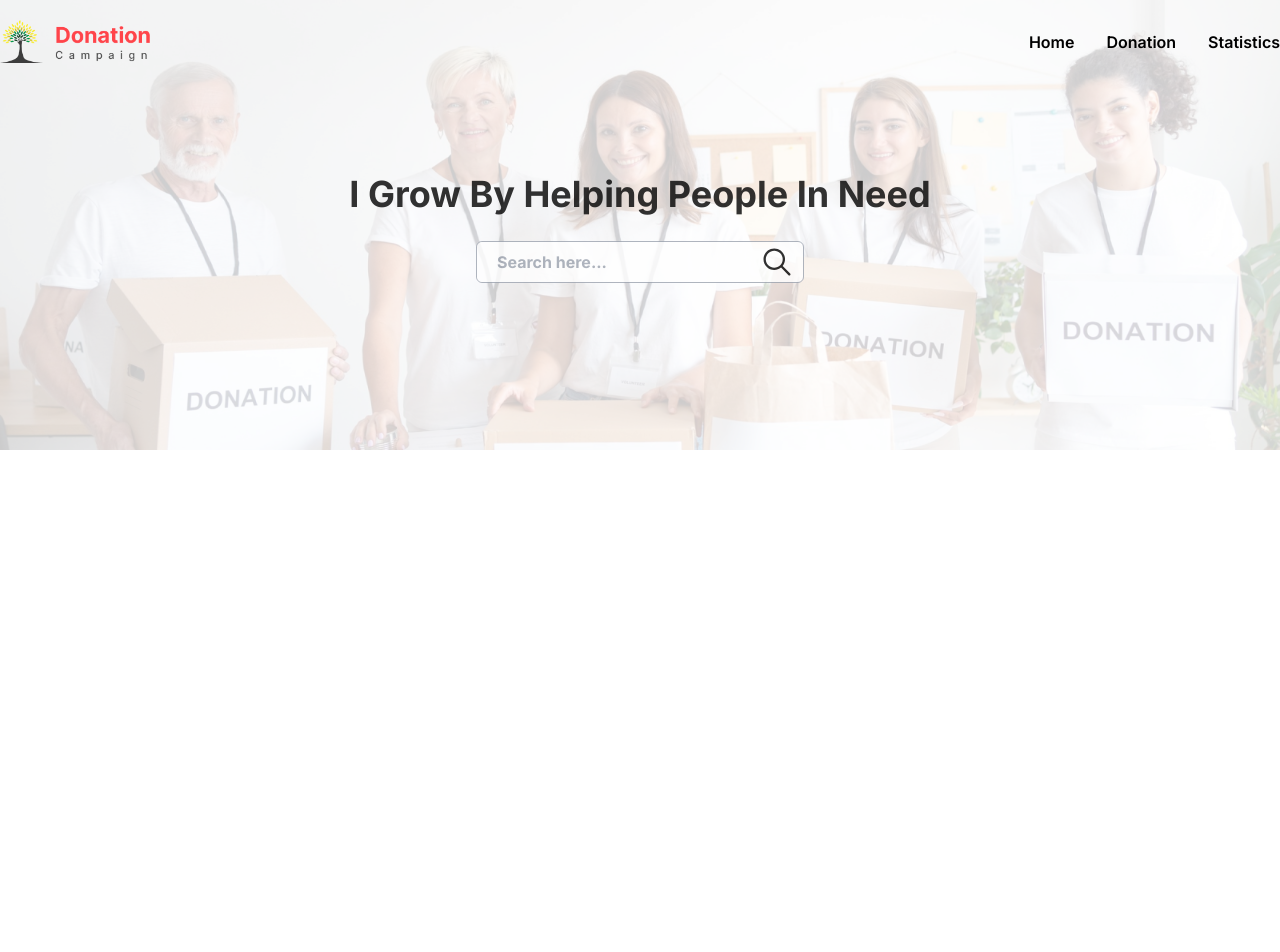
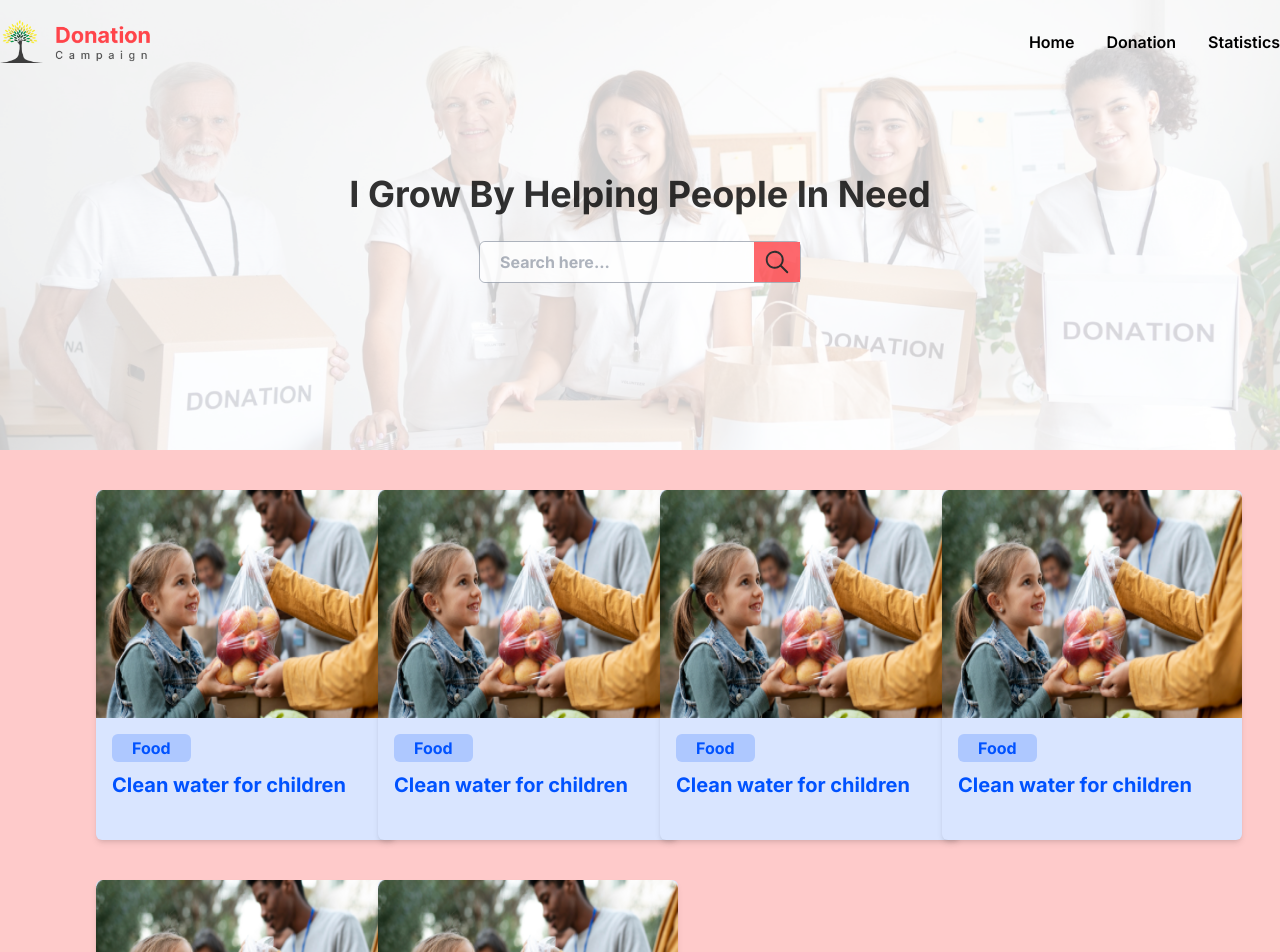
Before and after one commit to ArkoRoyBadhon/donation-client, a Next.js app: page /home in a window 1280 px wide. Shown: the top 952 px of the page. Before the commit the page ends 800 px from the top, so only its background shows below. Built offline with nearby package versions, Linux system fonts and the light colour scheme.

Commit message:
card ui created

```diff
--- /dev/null
+++ b/src/app/(pages)/(other)/layout.tsx
@@ -0,0 +1,10 @@
+
+const OtherPageLayout = () => {
+    return (
+        <div>
+
+        </div>
+    );
+};
+
+export default OtherPageLayout;
--- a/src/app/(pages)/home/page.tsx
+++ b/src/app/(pages)/home/page.tsx
@@ -2,6 +2,7 @@ import Image from "next/image";
 import bannerImg from "@/assets/banner.png";
 import Navbar from "@/components/shared/navbar";
 import { IoIosSearch } from "react-icons/io";
+import CardUi from "@/components/ui/cardUi";
 
 const HomePage = () => {
   return (
@@ -19,9 +20,9 @@ const HomePage = () => {
               type="text"
               placeholder="Search here..."
             />
-            <button className="text-black px-2 hover:bg-gray-300">
-            <IoIosSearch />
-            </button>
+            <div className="text-black px-2 h-full bg-[#FF444A] flex justify-center items-center">
+              <IoIosSearch size={30} />
+            </div>
           </div>
         </div>
         <div className="w-[100%]">
@@ -34,6 +35,15 @@ const HomePage = () => {
           />
         </div>
       </div>
+
+      <div className="md:px-20 lg:px-24 bg-red-200 py-10 grid grid-cols-1 md:grid-cols-2 lg:grid-cols-4 md:gap-x-5 lg:gap-x-10 gap-y-10">
+        <CardUi />
+        <CardUi />
+        <CardUi />
+        <CardUi />
+        <CardUi />
+        <CardUi />
+      </div>
     </div>
   );
 };
--- /dev/null
+++ b/src/components/ui/cardUi.tsx
@@ -0,0 +1,16 @@
+import Image from "next/image";
+import foodImg from '@/assets/food.png'
+
+const CardUi = () => {
+    return (
+        <div className={`w-[400px] lg:w-[300px] shadow-md h-[350px] rounded-md bg-[#D9E5FF]`}>
+            <Image className="w-full bg-contain h-[65%]" src={foodImg} alt="img" width={300} height={300} />
+            <div className="px-4 pt-4">
+                <div className={`bg-[#AEC8FF] w-fit px-5 py-[2px] rounded-md text-[#0052FF] font-bold`}>Food</div>
+                <h4 className={`text-[#0052FF] mt-2 font-bold text-[20px]`}>Clean water for children</h4>
+            </div>
+        </div>
+    );
+};
+
+export default CardUi;
```
Also changed, not shown: src/assets/food.png (added).
